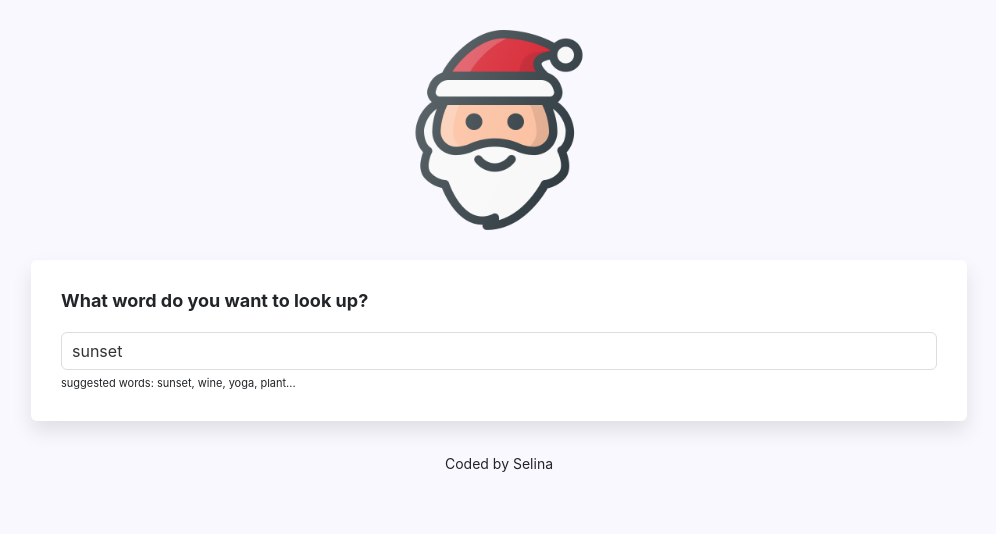
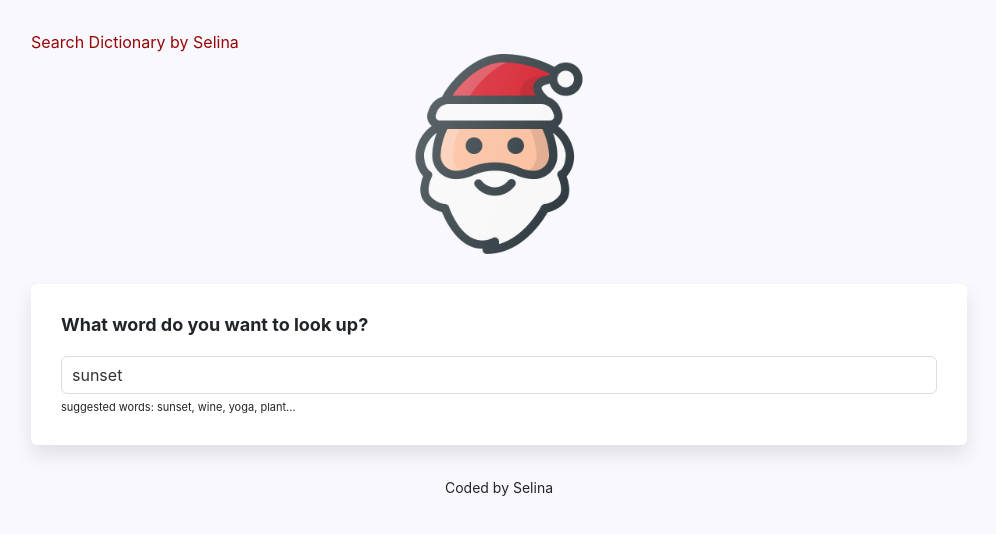
Before and after one commit to Sleina/dictionary-search2, a React (Create React App) app: page / in a window 1280 px wide. Shown: the top 534 px of the page, without its empty margins (141-1137 px from the left). Built offline with nearby package versions, Linux system fonts and the light colour scheme; no server answers.

Commit message:
Add Color to Header

```diff
--- a/src/App.css
+++ b/src/App.css
@@ -13,6 +13,7 @@ a {
 
 .App-header {
   margin: 30px 0;
+  color: rgb(151, 5, 5);
 }
 
 .App-logo {
--- a/src/App.js
+++ b/src/App.js
@@ -7,6 +7,7 @@ export default function App() {
     <div className="App">
       <div className="container">
         <header className="App-header">
+          Search Dictionary by Selina
           <img src={logo} className="App-logo img-fluid" alt="logo" />
         </header>
         <main>
```
